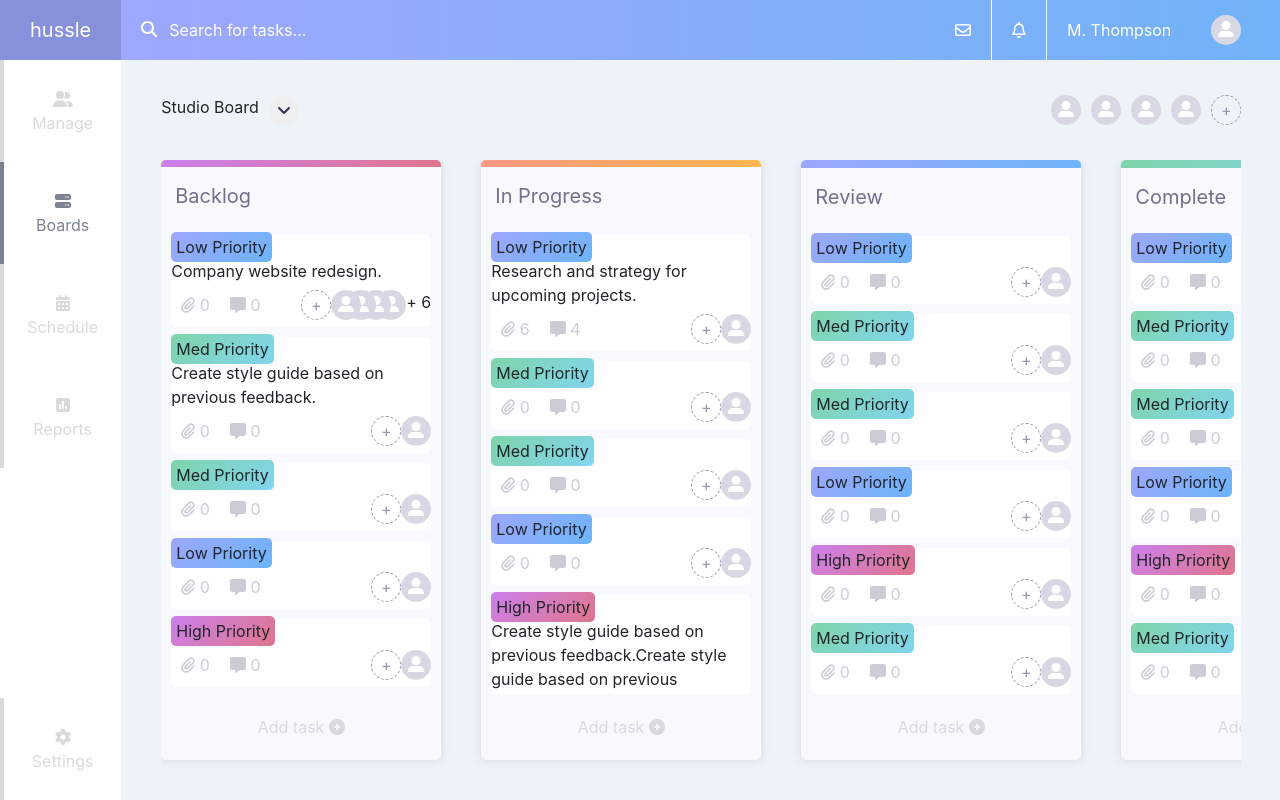
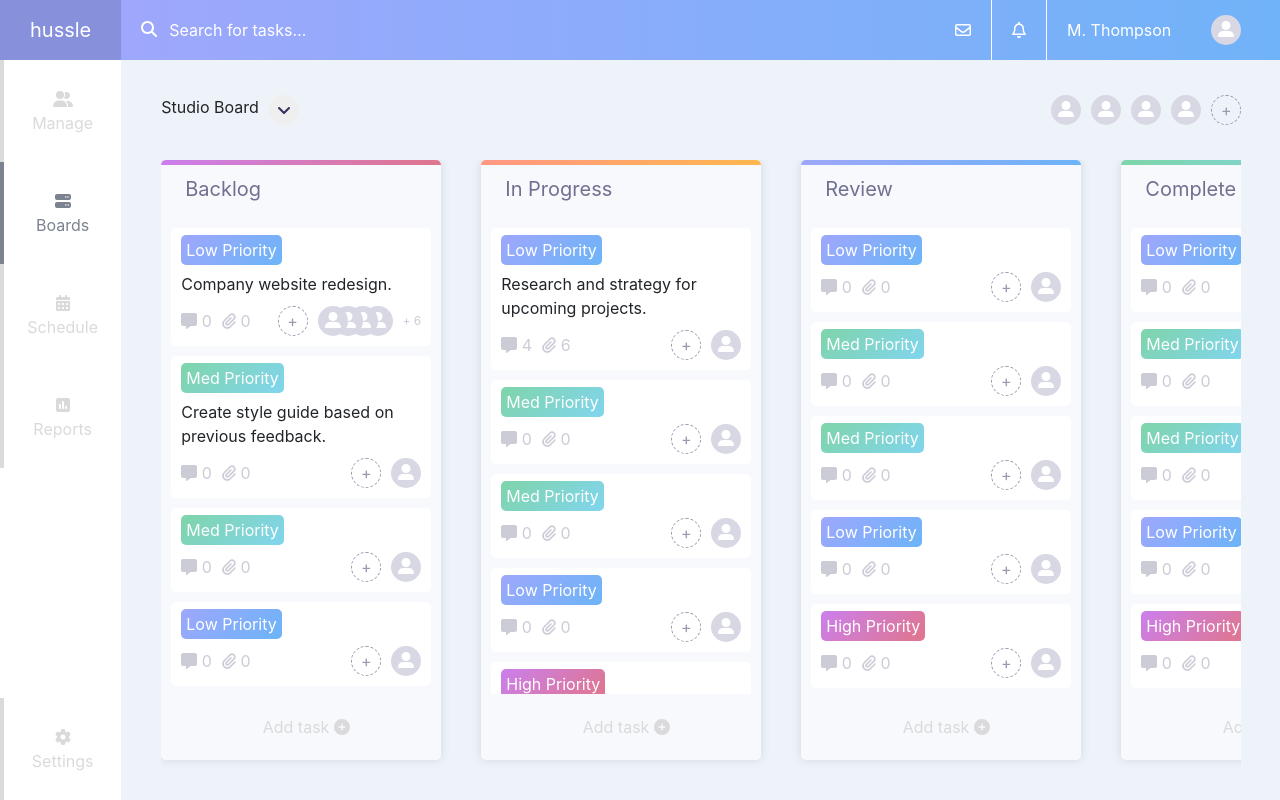
Before and after one commit to skorovDev/test_admin_page_vue2, a Vue app: page / in a window 1280 px wide. Built offline with nearby package versions, Linux system fonts and the light colour scheme.

Commit message:
card add aaa

```diff
--- a/src/components/Board.vue
+++ b/src/components/Board.vue
@@ -1,6 +1,6 @@
 <template>
   <div class="board">
-    <div :class="statusClass"></div>
+    <div class="border-gradient" :class="statusClass"></div>
     <div class="board-title">{{ title }}</div>
     <div class="board-cards">
       <card
@@ -66,6 +66,8 @@ export default {
 }
 
 .board {
+  position: relative;
+  padding-left: 10px;
   overflow: hidden;
   display: flex;
   flex-direction: column;
@@ -82,24 +84,27 @@ export default {
   flex-grow: 1;
   overflow-y: scroll;
 }
+.border-gradient {
+  height: 5px;
+  width: 100%;
+  position: absolute;
+  top: 0;
+  left: 0;
+}
 
 .border-gradient-backlog {
-  height: 10px;
   background: linear-gradient(133.98deg, #c781ff -18.23%, #e57373 125.36%);
 }
 
 .border-gradient-in_progress {
-  height: 10px;
   background: linear-gradient(135deg, #ff9784 0%, #ffb74d 100%);
 }
 
 .border-gradient-review {
-  height: 10px;
   background: linear-gradient(134.34deg, #9ea7fc 0%, #65b6f7 114.98%);
 }
 
 .border-gradient-complete {
-  height: 10px;
   background: linear-gradient(315.14deg, #81d5ee 0%, #7ed492 133.97%);
 }
 </style>
--- a/src/components/Card.vue
+++ b/src/components/Card.vue
@@ -9,17 +9,17 @@
       {{ text }}
     </div>
     <div class="card-footer d-flex justify-content-between align-items-center">
-      <div class="card-footer-addition d-flex">
+      <div class="card-footer-addition d-flex align-items-center">
+        <div class="card-footer-addition-message">
+          <font-awesome-icon icon="message" />
+          {{ countOfFiles }}
+        </div>
         <div class="card-footer-addition-paperclip">
           <font-awesome-icon icon="paperclip" />
           {{ countOfComments }}
         </div>
-        <div class="card-footer-addition-message">
-          <font-awesome-icon icon="message" />
-          {{ countOfFiles }}
-        </div>
       </div>
-      <div class="card-footer-users d-flex">
+      <div class="card-footer-users d-flex align-items-center">
         <div class="plus">+</div>
 
         <div class="users d-flex">
@@ -32,7 +32,9 @@
             <font-awesome-icon icon="user-large" />
           </div>
         </div>
-        <div v-if="countOverShortUserList">+ {{ countOverShortUserList }}</div>
+        <div class="counts-user" v-if="countOverShortUserList">
+          + {{ countOverShortUserList }}
+        </div>
       </div>
     </div>
   </div>
@@ -86,12 +88,26 @@ export default {
 
 <style scoped lang="scss">
 .card {
+  margin-right: 10px;
+  padding: 10px;
+
+  .card-text {
+    margin-top: 10px;
+    margin-bottom: 10px;
+  }
+
+  .counts-user {
+    font-size: 12px;
+    margin-left: 10px;
+  }
+
   background: #ffffff;
   border-radius: 5px;
-  margin: 10px;
+  margin-top: 10px;
 
   .card-priority {
     &-label {
+      color: #ffffff;
       padding: 5px;
       border-radius: 5px;
     }
@@ -116,6 +132,7 @@ export default {
   }
 
   .plus {
+    margin-right: 10px;
     color: #9898ae;
     display: flex;
     line-height: 16px;
@@ -133,17 +150,10 @@ export default {
   }
 
   .card-footer {
-    &-addition {
-      &-paperclip {
-        margin: 10px;
-      }
-
-      &-message {
-        margin: 10px;
-      }
-
-      color: #ccccd7;
+    &-addition-message {
+      margin-right: 10px;
     }
+    color: #ccccd7;
   }
 }
 
```
